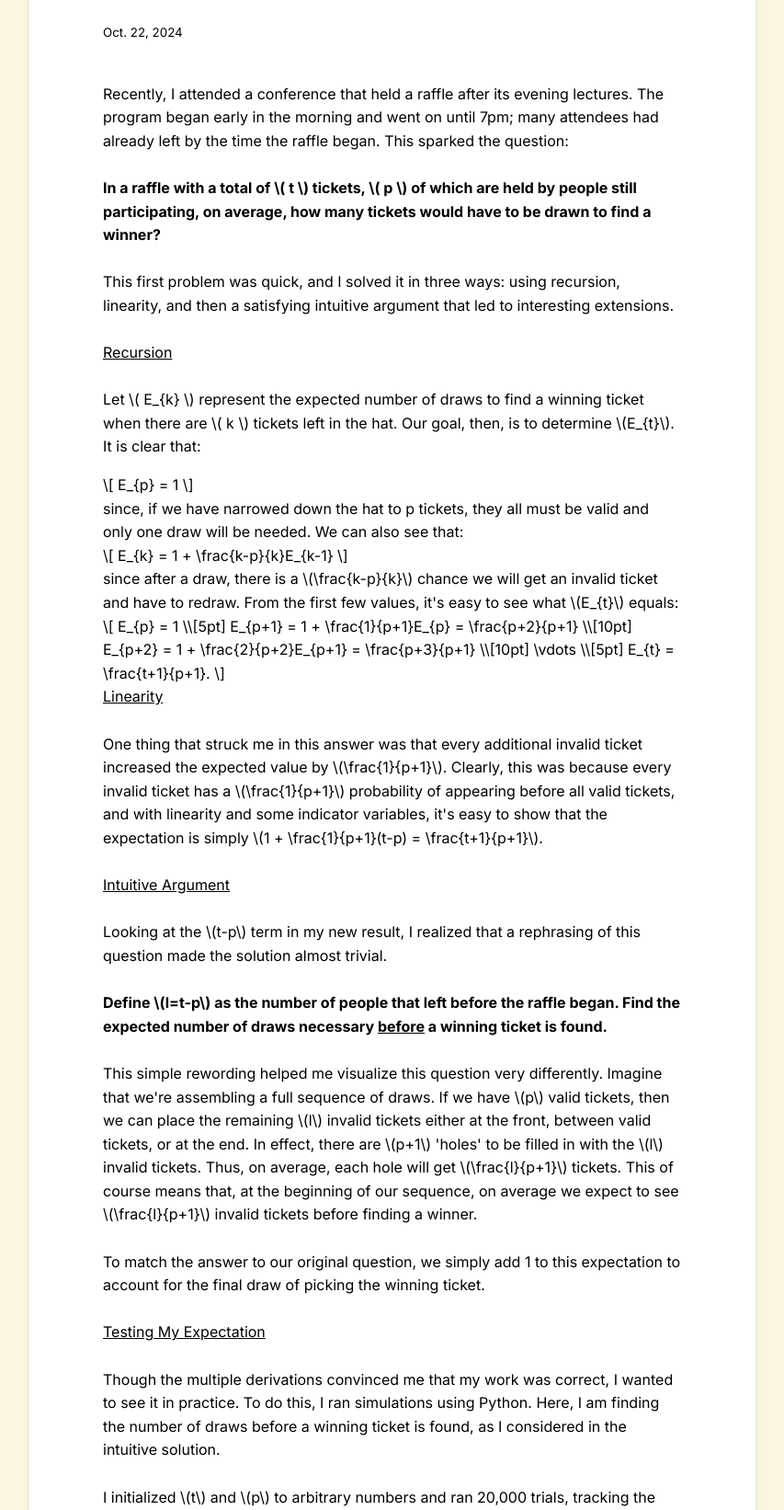
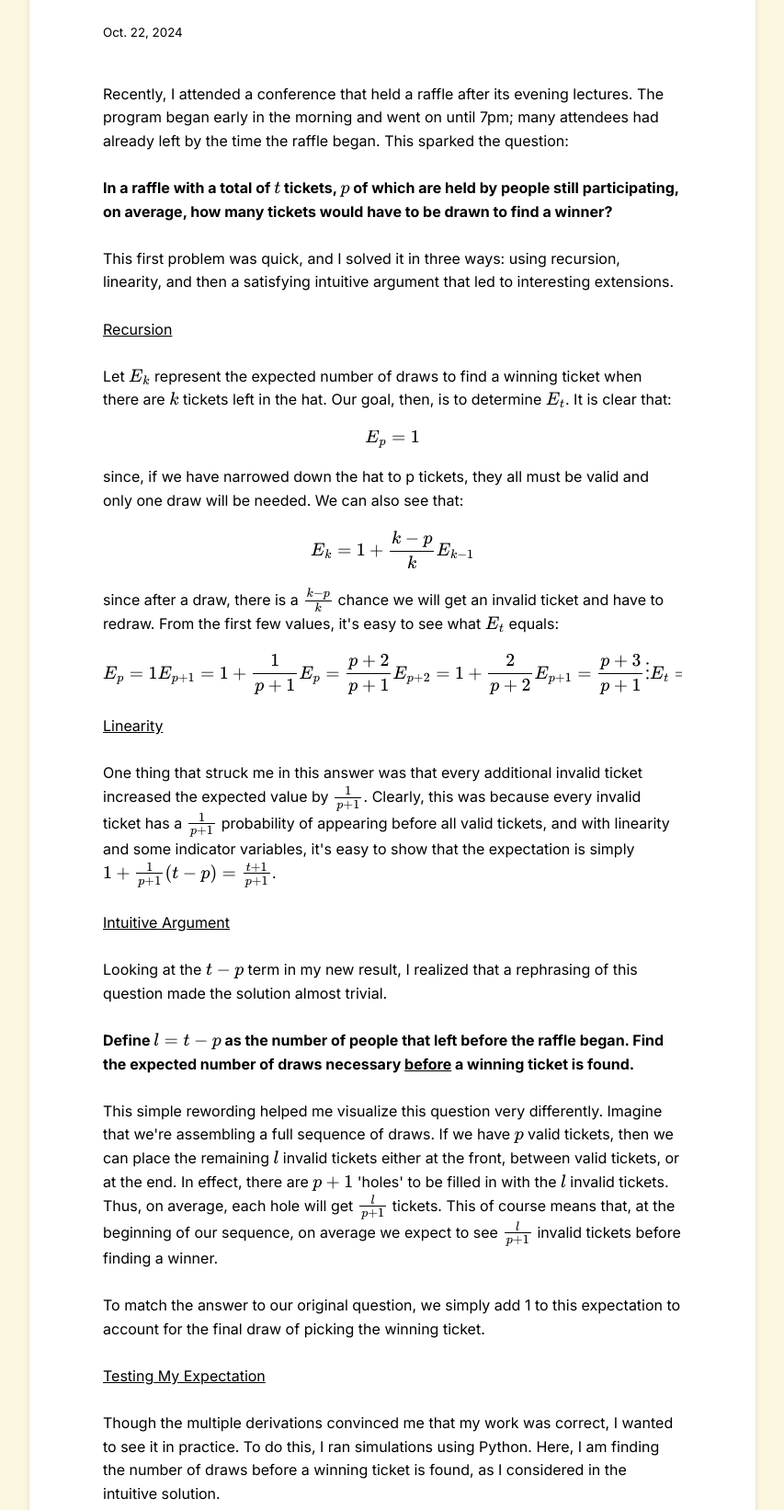
Before and after one commit to ishaansworld/ishaanChawla, a Flask app: page /generalizedCouponCollector in a window 1280 px wide. Shown: the part 303-1945 px from the top of the page at 92% size, without its empty margins (213-1066 px from the left). Run offline with Flask 3, Linux system fonts and the light colour scheme.

Commit message:
try changing latex source

```diff
--- a/templates/generalizedCouponCollector.html
+++ b/templates/generalizedCouponCollector.html
@@ -22,17 +22,9 @@
 		<meta property="og:url" content="http:///www.ishaanchawla.com/" />
 		<meta property="og:type" content="website"/>
 
-        <script type="text/javascript">
-            window.MathJax = {
-              tex: {
-                linebreaks: { automatic: true }
-              },
-              svg: {
-                linebreaks: { automatic: true }
-              }
-            };
         <script type="text/javascript" async
-            src="https://cdnjs.cloudflare.com/ajax/libs/mathjax/2.7.7/MathJax.js?config=TeX-MML-AM_CHTML">
+
+            src="https://cdn.jsdelivr.net/npm/mathjax@3/es5/tex-mml-chtml.js">
         </script>
 
     </head>
@@ -244,7 +236,8 @@
                     other colors, we have:
                     <div>
                         \[
-                        \frac{a+b}{c+1} + \frac{a+c}{b+1} + \frac{b+c}{a+1} - \frac{a}{b+c+1} - \frac{b}{a+c+1} - \frac{c}{a+b+1}.
+                        \frac{a+b}{c+1} + \frac{a+c}{b+1} + \frac{b+c}{a+1} \\
+                        - \frac{a}{b+c+1} - \frac{b}{a+c+1} - \frac{c}{a+b+1}.
                         \]
                     </div>
 
```
